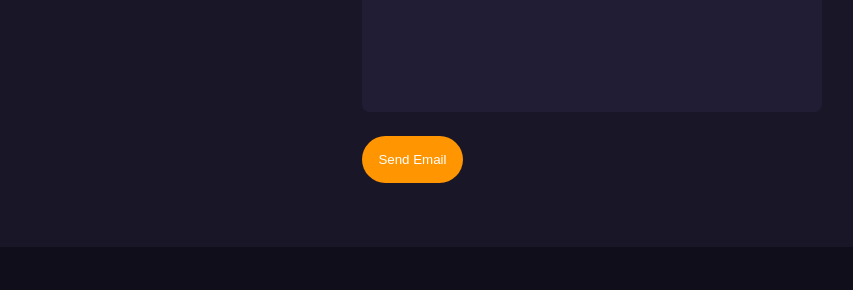
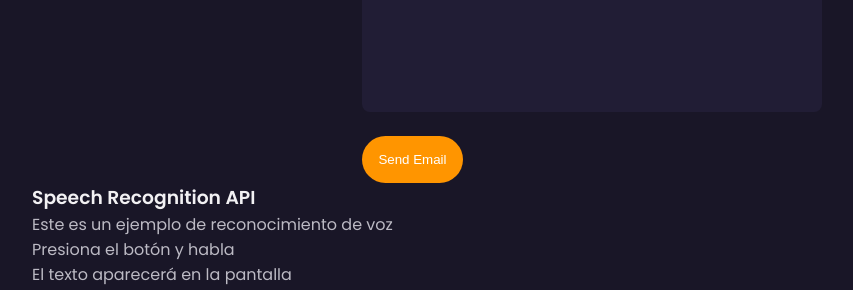
Before and after one commit to JonathanPA12/jonathan-pineda-developer, a plain HTML site: page index.html in a window 1280 px wide. Shown: the part 6805-7095 px from the top of the page, without its empty margins (224-1077 px from the left). Drawn offline with nearby package versions, Linux system fonts and the light colour scheme; some packages are replaced by stand-ins of ours; a script that the page names is missing.

Commit message:
agrego nueva seccion

```diff
--- a/index.html
+++ b/index.html
@@ -971,7 +971,15 @@
             </div>
           </form>
         </div>
+        <!-- Seccion de reconocimiento de la voz -->
+        <section class="container">
+        <h1>Speech Recognition API</h1>
+        <p>Este es un ejemplo de reconocimiento de voz</p>
+        <p>Presiona el botón y habla</p>
+        <p>El texto aparecerá en la pantalla</p>
+
         <div id="texto"></div>
+        </section>
 
       </section>
     </main>
```
